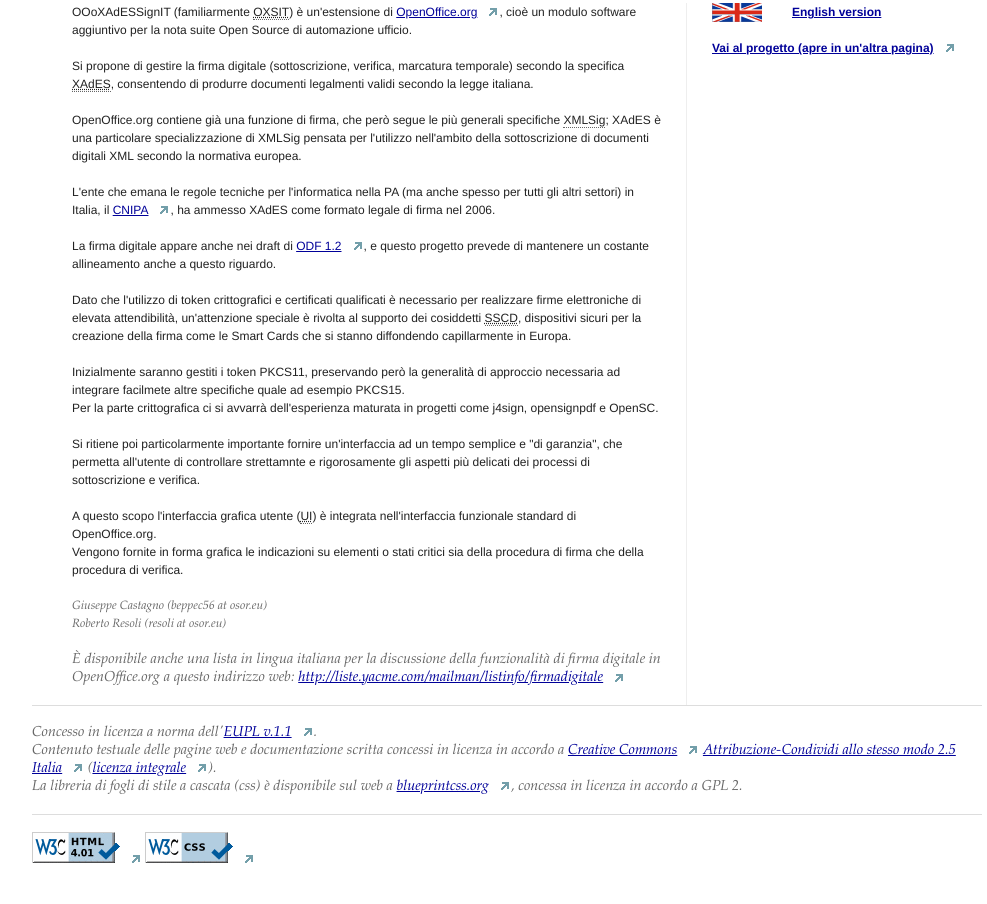
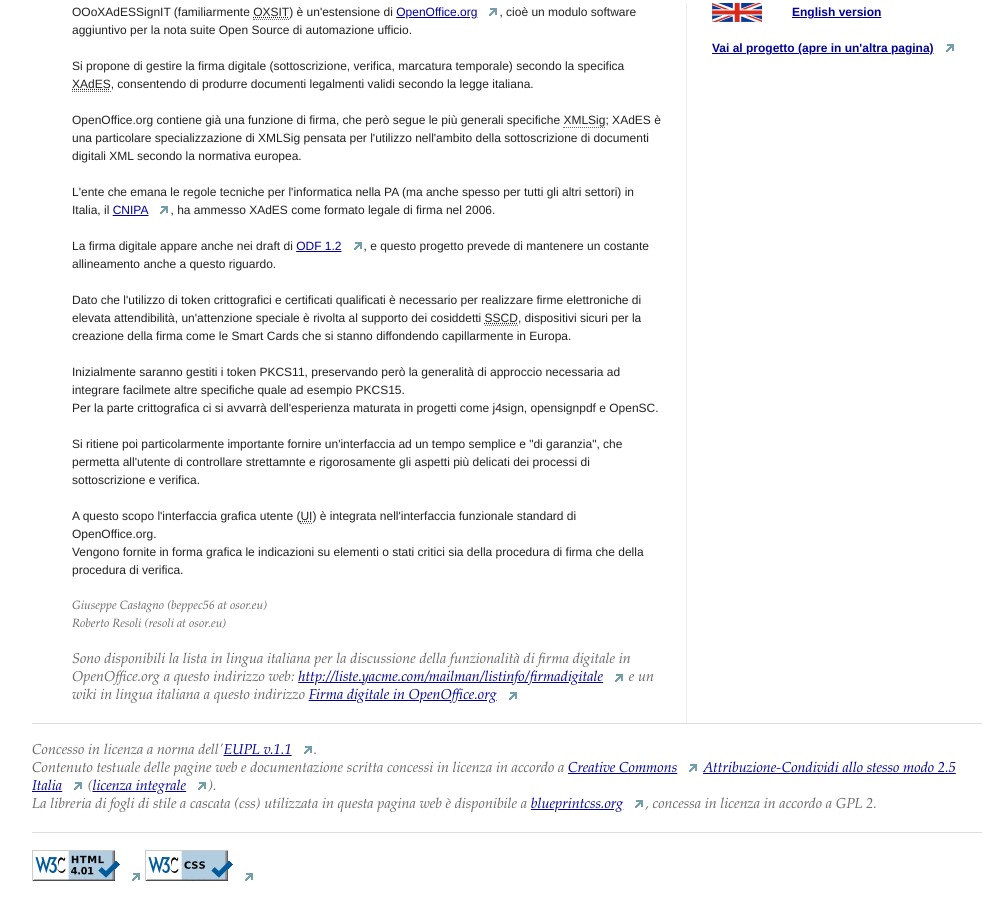
Before and after one commit to beppec56/odf-xades, a plain HTML site: page oxsit-web/it/index.html in a window 1280 px wide. Shown: the part 232-1136 px from the top of the page, without its empty margins (133-1120 px from the left). Drawn offline with Linux system fonts and the light colour scheme.

Commit message:
Typing errors and small editing.
git-svn-id: https://joinup.ec.europa.eu/svn/ooo-xadessig-it/trunk@144 ae2944e6-8456-422b-b884-7dc9435bd57f

```diff
--- a/oxsit-web/it/index.html
+++ b/oxsit-web/it/index.html
@@ -65,7 +65,7 @@
 					<h4 class="hide">Nelle mailing list potete utilizzare indifferentemente italiano o inglese.</h4>
 				</div>
 				<div class="span-15">
-					<h4 class="alt">È disponibile anche una lista in lingua italiana per la discussione della funzionalità di firma digitale in OpenOffice.org a questo indirizzo web: <a href="http://liste.yacme.com/mailman/listinfo/firmadigitale" title="Apre in nuova pagina" target="_blank">http://liste.yacme.com/mailman/listinfo/firmadigitale</a> </h4>
+					<h4 class="alt">Sono disponibili la lista in lingua italiana per la discussione della funzionalità di firma digitale in OpenOffice.org a questo indirizzo web: <a href="http://liste.yacme.com/mailman/listinfo/firmadigitale" title="Apre in nuova pagina" target="_blank">http://liste.yacme.com/mailman/listinfo/firmadigitale</a> e un wiki in lingua italiana a questo indirizzo <a title="Apre in nuova pagina" href="http://wiki.plio.it/mediawiki/index.php?title=Firma_Digitale" target="_blank">Firma digitale in OpenOffice.org</a></h4>
 				</div>
 			</div>
 	    	<div class="span-2">
@@ -81,7 +81,7 @@
 
 			<h4 class="alt">Concesso in licenza a norma dell'<a title="European Union Public License (apre in nuova pagina)" href="http://www.osor.eu/eupl/european-union-public-licence-eupl-v.1.1" target="_blank">EUPL v.1.1</a>.<br>
 			Contenuto testuale delle pagine web e documentazione scritta concessi in licenza in accordo a <a title="Apre in una nuova pagina" href="http://creativecommons.org/it" target="_blank">Creative Commons</a> <a  title="Apre in nuova pagina" href="http://creativecommons.org/licenses/by-sa/2.5/it/" target="_blank">Attribuzione-Condividi allo stesso modo 2.5 Italia</a> (<a  title="Apre in nuova pagina" href="http://creativecommons.org/licenses/by-sa/2.5/it/legalcode" target="_blank">licenza integrale</a>).<br>
-			La libreria di fogli di stile a cascata (css) è disponibile sul web a <a  title="Apre in nuova pagina" href="http://www.blueprintcss.org/" target="_blank">blueprintcss.org</a>, concessa in licenza in accordo a GPL 2.</h4>
+			La libreria di fogli di stile a cascata (css) utilizzata in questa pagina web è disponibile a <a  title="Apre in nuova pagina" href="http://www.blueprintcss.org/" target="_blank">blueprintcss.org</a>, concessa in licenza in accordo a GPL 2.</h4>
 			<hr>
 
 	  		<div class="span-24">
```
Also changed, not shown: 1 other file.
